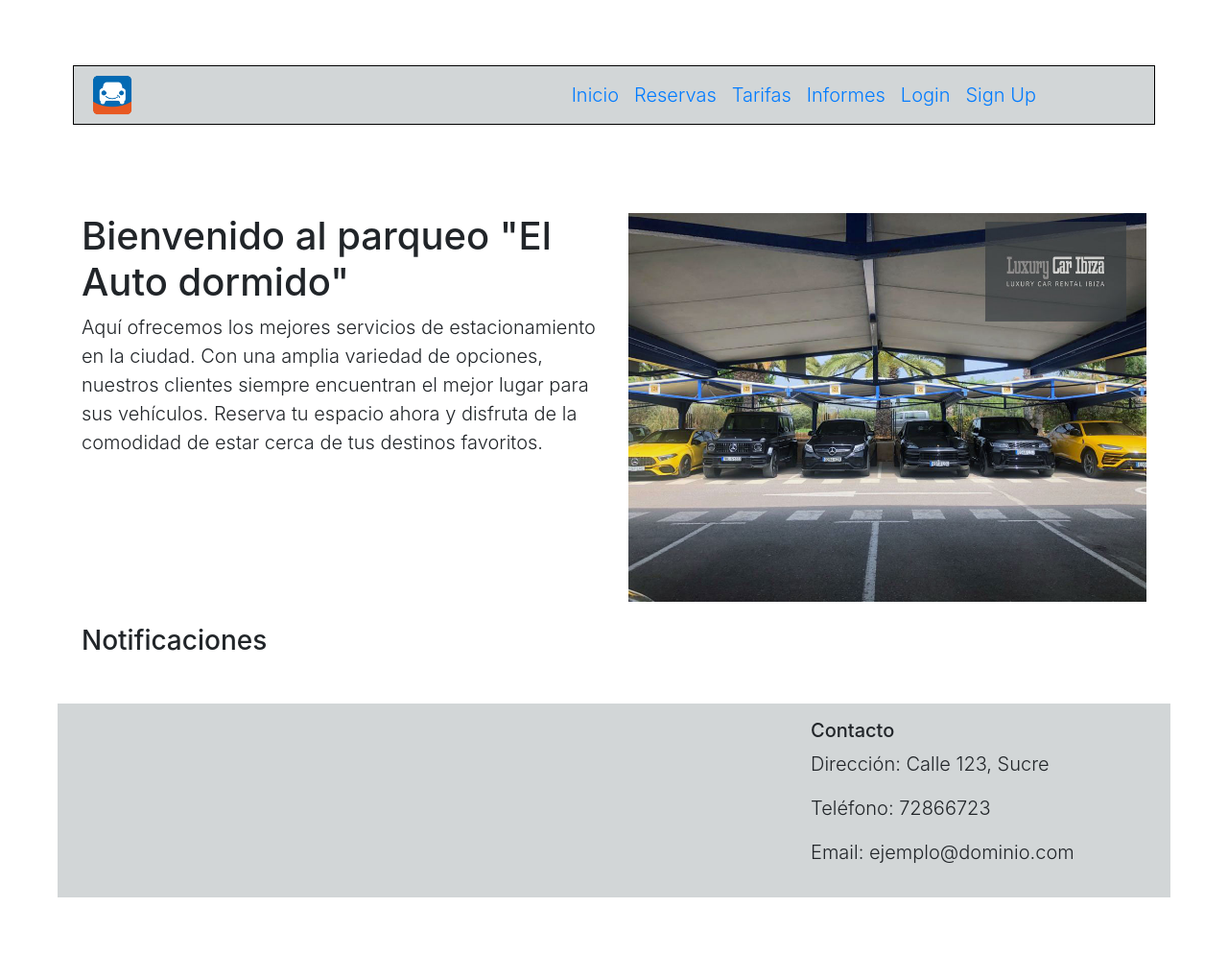
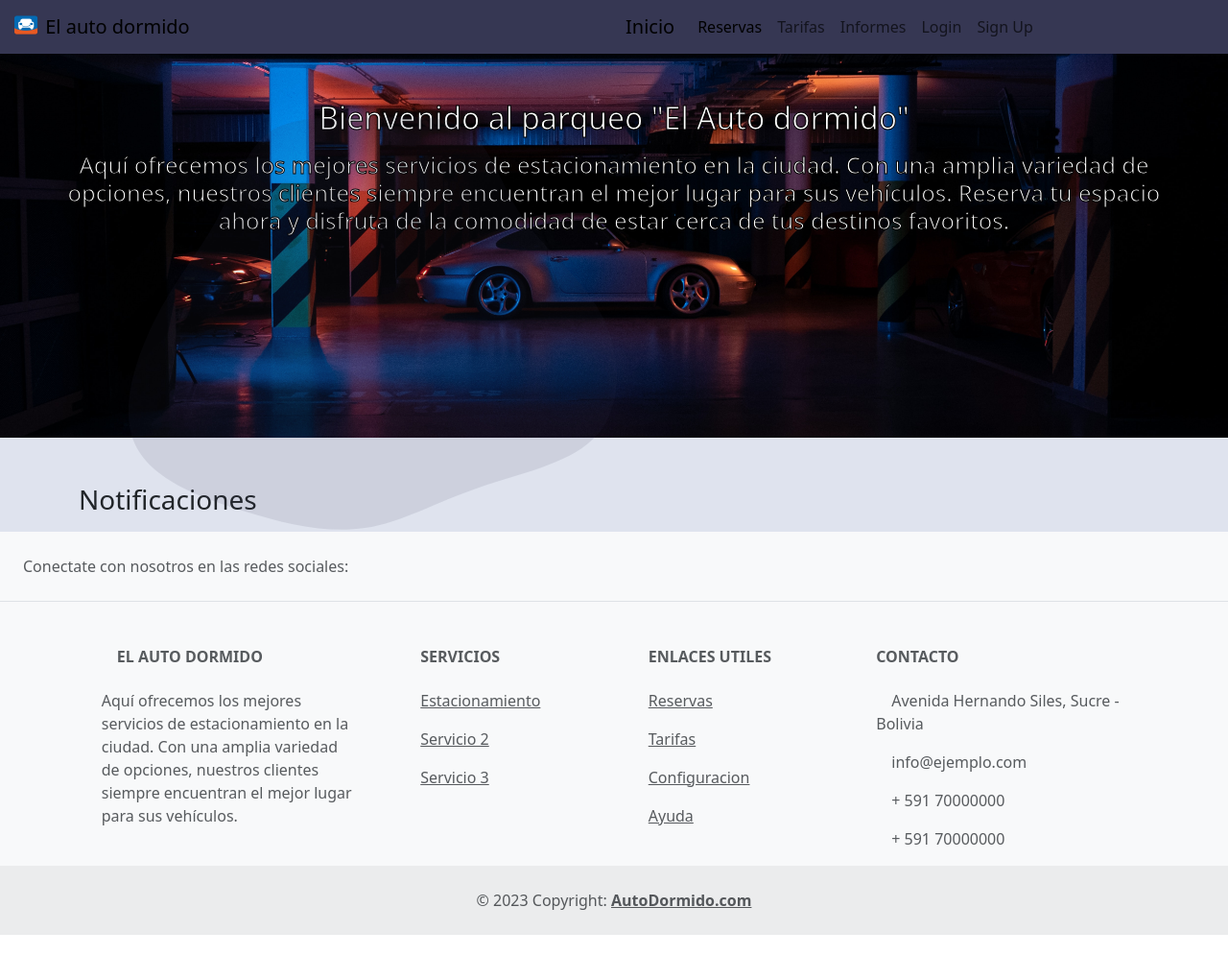
Before and after one commit to marcanii/Gestion-de-Parqueos, a PHP site: page /inicio.html in a window 1280 px wide. Shown: the whole page at 96% size. After the commit the page ends 974 px from the top, so only its background shows below. Run offline with PHP 8.4, Linux system fonts and the light colour scheme.

Commit message:
front con boostrap

```diff
--- a/inicio.html
+++ b/inicio.html
@@ -6,89 +6,184 @@
     <meta name="viewport" content="width=device-width, initial-scale=1.0">
     <title>Mi Sitio Web</title>
     <!-- Enlace a Bootstrap CSS -->
-    <link href="https://maxcdn.bootstrapcdn.com/bootstrap/4.5.2/css/bootstrap.min.css" rel="stylesheet">
+    <link href="https://cdn.jsdelivr.net/npm/bootstrap@5.3.1/dist/css/bootstrap.min.css" rel="stylesheet" integrity="sha384-4bw+/aepP/YC94hEpVNVgiZdgIC5+VKNBQNGCHeKRQN+PtmoHDEXuppvnDJzQIu9" crossorigin="anonymous">
+    <link rel="stylesheet" href="https://cdn.jsdelivr.net/npm/bootstrap-icons@1.10.5/font/bootstrap-icons.css">
     <link rel="stylesheet" href="style2.css">
   </head>
 
-<body id="all">
-
+<body id="all"  style="background-color: #dfe3ee;">
+  <div class="position-absolute w-50" style="opacity: 0.1; left:5%">
+    <svg viewBox="0 0 200 200" xmlns="http://www.w3.org/2000/svg">
+      <path fill="#363753" d="M32.5,-57.5C40.2,-51.9,43.2,-39.3,50.7,-28.5C58.3,-17.8,70.4,-8.9,76.5,3.5C82.7,16,82.8,32,74.6,41.5C66.3,51,49.6,54,35.8,58.8C21.9,63.5,11,70.1,-1.1,71.9C-13.1,73.7,-26.2,70.9,-40.6,66.4C-55,62,-70.8,56,-76,44.7C-81.3,33.3,-75.9,16.7,-69.4,3.8C-62.8,-9.1,-55,-18.2,-49.3,-28.7C-43.7,-39.3,-40.1,-51.4,-32.3,-56.9C-24.4,-62.5,-12.2,-61.6,0.1,-61.7C12.4,-61.9,24.8,-63.2,32.5,-57.5Z" transform="translate(100 100)" />
+    </svg>
+  </div>
+<div>
 <!-- Header con logo y menú de navegación -->
         <header>
-        <nav class="navbar navbar-expand-lg bg-body-tertiary">
-            <div class="container-fluid lead" id="barranavegacion">
 
-                <div class="navbar-brand " href="#">
-                    <img src="./images/carlogo1.png" alt="Logo" class="img-fluid" id="logo" width="50" height="50">
+            <nav class="navbar navbar-expand-lg  border-body "  style="background-color: #363753;" >
+
+                <div class="container">
+                    <a class="navbar-brand" href="#">
+                        <img src="images/carlogo1.png   " alt="Logo" width="30" height="24" class="d-inline-block align-text-top">
+                        El auto dormido
+                    </a>
                   </div>
-                <div class="collapse navbar-collapse justify-content-end" id="navbarNav">
-                    <ul class="navbar-nav ">
+                <div class="container-fluid">
+                  <a class="navbar-brand" href="javascript:cargarContenido('return.html')">Inicio</a>
+                  <button class="navbar-toggler text-success-emphasis" type="button" data-bs-toggle="collapse" data-bs-target="#navbarSupportedContent" aria-controls="navbarSupportedContent" aria-expanded="false" aria-label="Toggle navigation">
+                    <span class="navbar-toggler-icon"></span>
+                  </button>
+                  <div class="collapse navbar-collapse" id="navbarSupportedContent">
+                    <ul class="navbar-nav me-auto mb-2 mb-lg-0">
                       <li class="nav-item">
-                            <a class="nav-link active"  href="javascript:cargarContenido('return.html')">Inicio</a>
-                        </li>
-                        <li class="nav-item">
-                            <a class="nav-link" href="javascript:cargarContenido('reservas.php')">Reservas</a>
+                        <a class="nav-link active" aria-current="page" href="javascript:cargarContenido('reservas.php')">Reservas</a>
                       </li>
                       <li class="nav-item">
                         <a class="nav-link" href="#">Tarifas</a>
                       </li>
-
                       <li class="nav-item">
                         <a class="nav-link" href="#">Informes</a>
                       </li>
                       <li class="nav-item">
                         <a class="nav-link" href="#">Login</a>
                       </li>
-
                       <li class="nav-item">
                         <a class="nav-link" href="#">Sign Up</a>
                       </li>
+
                     </ul>
+
                   </div>
                 </div>
               </nav>
     </header>
+    <!-- Imagen de portada con contenido principal -->
+  <div
+    class=" fondo bg-image p-5 text-center shadow-1-strong  mb-5 text-white img-fluid  justify-content-center align-items-center"
+    style="-webkit-text-stroke: 1px rgb(0, 0, 0);background-image: url(images/estacionamiento.jpg); "
+  >
+    <h1 class="mb-3 h2">Bienvenido al parqueo "El Auto dormido"</h1>
 
-    <!-- Contenido principal (vacío por ahora) -->
-    <main class="container mt-4" id="contenido">
-        <div class="row">
-            <!-- Descripción de la página -->
-            <div class="col-md-6 lead">
-                <h1>Bienvenido al parqueo "El Auto dormido"</h1>
-                <p>Aquí ofrecemos los mejores servicios de estacionamiento en la ciudad. Con una amplia variedad de opciones, nuestros clientes siempre encuentran el mejor lugar para sus vehículos. Reserva tu espacio ahora y disfruta de la comodidad de estar cerca de tus destinos favoritos.</p>
+      <h4>
+        Aquí ofrecemos los mejores servicios de estacionamiento en la ciudad. Con una amplia variedad de opciones, nuestros clientes siempre encuentran el mejor lugar para sus vehículos. Reserva tu espacio ahora y disfruta de la comodidad de estar cerca de tus destinos favoritos.
+      </h4>
   </div>
-
-            <!-- Imagen de portada -->
-            <div class="col-md-6">
-                <img src="./images/cars.jpg" alt="Imagen del parqueo" class="img-fluid" id="img">
-            </div>
-        </div>
-    </main>
 
     <div class="container mt-4">
         <h3>Notificaciones</h3>
         <p  id="notificacion"> </p>
     </div>
 
-    <!-- Footer con información de contacto -->
-    <footer class="text-blue mt-5 py-3" id="piedepagina">
-        <div class="container">
-            <div class="row justify-content-end">
-                <div class="col-md-4 lead">
-                    <h5>Contacto</h5>
-                    <p>Dirección: Calle 123, Sucre</p>
-                    <p>Teléfono: 72866723</p>
-                    <p>Email: ejemplo@dominio.com</p>
+<!-- footer   -->
+<footer class="text-center text-lg-start bg-light text-muted" >
+
+  <section class="d-flex justify-content-center justify-content-lg-between p-4 border-bottom">
+
+    <div class="me-5 d-none d-lg-block">
+      <span>Conectate con nosotros en las redes sociales:</span>
     </div>
-                <!-- Puedes agregar más columnas con información adicional si lo necesitas -->
+
+    <div>
+      <a href="" class="me-4 text-reset">
+        <i class="fab fa-facebook-f"></i>
+      </a>
+      <a href="" class="me-4 text-reset">
+        <i class="fab fa-twitter"></i>
+      </a>
+      <a href="" class="me-4 text-reset">
+        <i class="fab fa-google"></i>
+      </a>
+      <a href="" class="me-4 text-reset">
+        <i class="fab fa-instagram"></i>
+      </a>
+      <a href="" class="me-4 text-reset">
+        <i class="fab fa-linkedin"></i>
+      </a>
+      <a href="" class="me-4 text-reset">
+        <i class="fab fa-github"></i>
+      </a>
+    </div>
+
+  </section>
+
+  <section class="">
+    <div class="container text-center text-md-start mt-5">
+
+      <div class="row mt-3">
+
+        <div class="col-md-3 col-lg-4 col-xl-3 mx-auto mb-4">
+
+          <h6 class="text-uppercase fw-bold mb-4">
+            <i class="fas fa-gem me-3"></i>El Auto Dormido
+          </h6>
+          <p>
+            Aquí ofrecemos los mejores servicios de estacionamiento en la ciudad. Con una amplia variedad de opciones, nuestros clientes siempre encuentran el mejor lugar para sus vehículos.
+          </p>
+        </div>
+
+        <div class="col-md-2 col-lg-2 col-xl-2 mx-auto mb-4">
+
+          <h6 class="text-uppercase fw-bold mb-4">
+            Servicios
+          </h6>
+          <p>
+            <a href="#!" class="text-reset">Estacionamiento</a>
+          </p>
+          <p>
+            <a href="#!" class="text-reset">Servicio 2</a>
+          </p>
+          <p>
+            <a href="#!" class="text-reset">Servicio 3</a>
+          </p>
+
+        </div>
+
+        <div class="col-md-3 col-lg-2 col-xl-2 mx-auto mb-4">
+
+          <h6 class="text-uppercase fw-bold mb-4">
+            Enlaces utiles
+          </h6>
+          <p>
+            <a href="#!" class="text-reset">Reservas</a>
+          </p>
+          <p>
+            <a href="#!" class="text-reset">Tarifas</a>
+          </p>
+          <p>
+            <a href="#!" class="text-reset">Configuracion</a>
+          </p>
+          <p>
+            <a href="#!" class="text-reset">Ayuda</a>
+          </p>
+        </div>
+
+        <div class="col-md-4 col-lg-3 col-xl-3 mx-auto mb-md-0 mb-4">
+          <h6 class="text-uppercase fw-bold mb-4">Contacto</h6>
+          <p><i class="fas fa-home me-3"></i> Avenida Hernando Siles, Sucre - Bolivia</p>
+          <p>
+            <i class="fas fa-envelope me-3"></i>
+            info@ejemplo.com
+          </p>
+          <p><i class="fas fa-phone me-3"></i> + 591 70000000</p>
+          <p><i class="fas fa-print me-3"></i> + 591 70000000</p>
         </div>
       </div>
+    </div>
+  </section>
+
+  <div class="text-center p-4" style="background-color: rgba(0, 0, 0, 0.05);">
+    © 2023 Copyright:
+    <a class="text-reset fw-bold" href="">AutoDormido.com</a>
+  </div>
 </footer>
+<!-- footer   -->
+</div>
+
+
 
     <!-- Scripts de Bootstrap (JQuery, Popper.js y Bootstrap JS) -->
-    <script src="https://ajax.googleapis.com/ajax/libs/jquery/3.5.1/jquery.min.js"></script>
-    <script src="https://cdnjs.cloudflare.com/ajax/libs/popper.js/1.16.0/umd/popper.min.js"></script>
-    <script src="https://maxcdn.bootstrapcdn.com/bootstrap/4.5.2/js/bootstrap.min.js"></script>
-    <script src="ajax.js"></script>
+    <script src="https://cdn.jsdelivr.net/npm/bootstrap@5.3.1/dist/js/bootstrap.bundle.min.js" integrity="sha384-HwwvtgBNo3bZJJLYd8oVXjrBZt8cqVSpeBNS5n7C8IVInixGAoxmnlMuBnhbgrkm" crossorigin="anonymous"></script>
     <script>
         // Definir la función que deseas ejecutar
         function enviarNotificacion() {
@@ -107,5 +202,6 @@
         // Puedes detener la ejecución automática en cualquier momento si es necesario
         //clearInterval(intervalo);
     </script>
+
 </body>
 </html>
--- a/style2.css
+++ b/style2.css
@@ -15,3 +15,10 @@
 
     margin: 60px;
 }
+.fondo{
+    background-image: url(images/cars2.jpg);
+    height: 50vh;
+    background-position: center;
+    background-repeat: no-repeat;
+    background-size: cover;
+}
```
Also changed, not shown: images/cars2.jpg (added), images/estacionamiento.jpg (added), images/estacionamiento1.jpg (added). Lines whose indentation alone changed are shown as unchanged.
